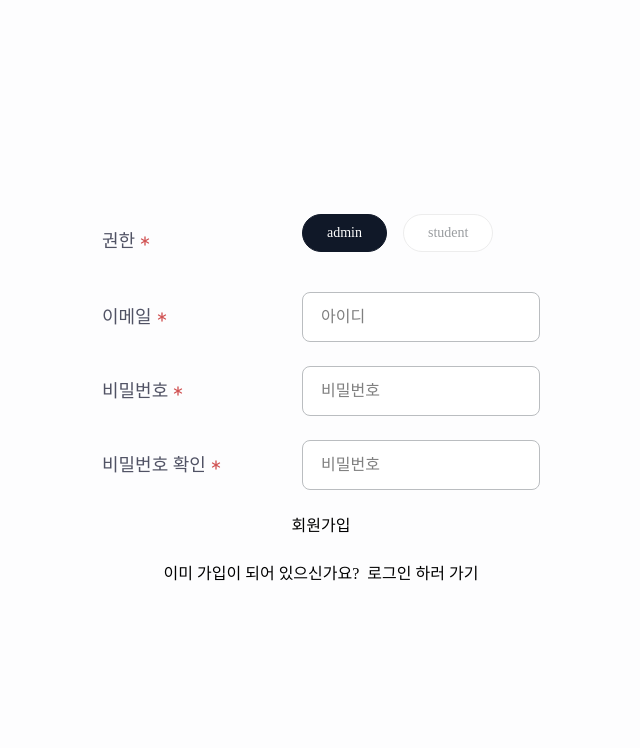
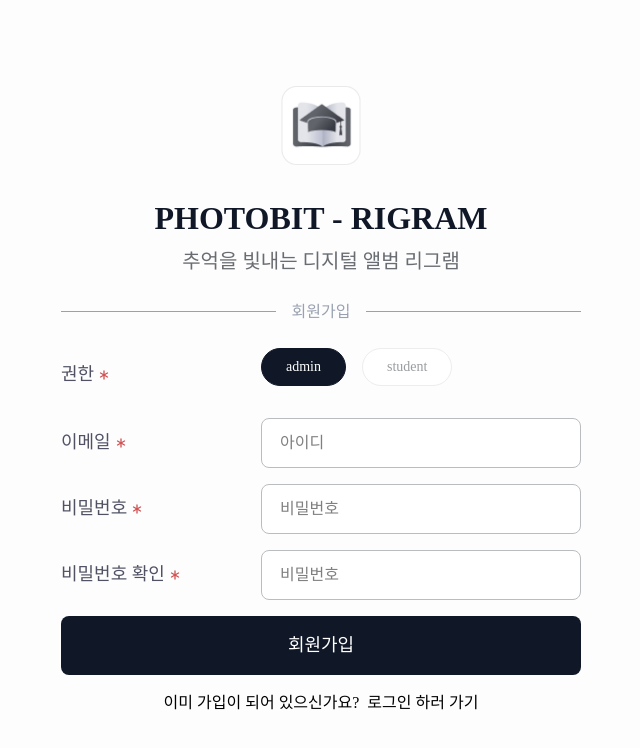
Before and after one commit to Photobit-RIGRAM/RIGRAM, a Next.js app: page /auth/sign-up in a window 1280 px wide. Shown: the top 748 px of the page, without its empty margins (319-959 px from the left). Built offline with nearby package versions, Linux system fonts and the light colour scheme; no server answers.

Commit message:
[Style] 로그인, 회원가입 페이지
- 스타일링 통일

```diff
--- /dev/null
+++ b/src/app/auth/layout.tsx
@@ -0,0 +1,42 @@
+'use client';
+
+import Image from 'next/image';
+import { usePathname } from 'next/navigation';
+
+export default function AuthLayout({ children }: { children: React.ReactNode }) {
+  const pathname = usePathname();
+  const segments = pathname.split('/').filter(Boolean);
+  const currentStep = segments[1];
+
+  return (
+    <section className="w-full h-full flex flex-col justify-center items-center px-5">
+      <div className="w-full md:max-w-[520px]">
+        <figure className="flex flex-col items-center gap-4 md:gap-7">
+          <div className="relative w-16 h-16 md:w-20 md:h-20">
+            <Image
+              src={`/images/logo.png`}
+              alt="리그램 로고"
+              fill
+              sizes="(max-width: 768px) 64px, 80px"
+              className="object-contain"
+            />
+          </div>
+          <figcaption className="flex flex-col items-center gap-1">
+            <h3 className="text-28 md:text-32 font-bold text-gray-900 uppercase">
+              photobit - rigram
+            </h3>
+            <p className="text-16 md:text-20 text-gray-700">추억을 빛내는 디지털 앨범 리그램</p>
+          </figcaption>
+        </figure>
+        <div className="flex items-center my-6">
+          <div className="flex-grow h-px bg-gray-400"></div>
+          <span className="text-14 md:text-16 px-4 text-gray-400">
+            {currentStep === 'login' ? '로그인' : '회원가입'}
+          </span>
+          <div className="flex-grow h-px bg-gray-400"></div>
+        </div>
+        {children}
+      </div>
+    </section>
+  );
+}
--- a/src/app/auth/login/page.tsx
+++ b/src/app/auth/login/page.tsx
@@ -64,33 +64,8 @@ export default function LoginPage() {
   };
 
   return (
-    <section className="w-full h-full flex flex-col justify-center items-center px-5">
-      <div className="w-full md:max-w-[520px]">
-        <figure className="flex flex-col items-center gap-4 md:gap-7">
-          <div className="relative w-16 h-16 md:w-20 md:h-20">
-            <Image
-              src={`/images/logo.png`}
-              alt="리그램 로고"
-              fill
-              sizes="(max-width: 768px) 64px, 80px"
-              className="object-contain"
-            />
-          </div>
-          <figcaption className="flex flex-col items-center gap-1">
-            <h3 className="text-28 md:text-32 font-bold text-gray-900 uppercase">
-              photobit - rigram
-            </h3>
-            <p className="text-16 md:text-20 text-gray-700">추억을 빛내는 디지털 앨범 리그램</p>
-          </figcaption>
-        </figure>
-        <div className="flex items-center my-6">
-          <div className="flex-grow h-px bg-gray-400"></div>
-          <span className="text-14 md:text-16 px-4 text-gray-400">로그인</span>
-          <div className="flex-grow h-px bg-gray-400"></div>
-        </div>
-
     <form action="" className="flex flex-col gap-4 md:gap-5" onSubmit={handleLogin}>
-          <div className="flex justify-center gap-4 mb-4">
+      <div className="flex justify-center gap-4">
         {['admin', 'student'].map((role) => (
           <label
             key={role}
@@ -114,12 +89,7 @@ export default function LoginPage() {
         ))}
       </div>
       <div className="flex flex-col gap-4">
-            <Input
-              purpose="id"
-              id="email"
-              value={email}
-              onChange={(e) => setEmail(e.target.value)}
-            />
+        <Input purpose="id" id="email" value={email} onChange={(e) => setEmail(e.target.value)} />
         <Input
           purpose="password"
           id="password"
@@ -136,7 +106,5 @@ export default function LoginPage() {
         {isLoading ? '로그인 중...' : '로그인'}
       </Button>
     </form>
-      </div>
-    </section>
   );
 }
--- a/src/app/auth/sign-up/page.tsx
+++ b/src/app/auth/sign-up/page.tsx
@@ -1,9 +1,5 @@
 import SignUpForm from '@/components/signUpForm';
 
 export default function SignUpPage() {
-  return (
-    <section className="flex justify-center items-center w-full h-full">
-      <SignUpForm />
-    </section>
-  );
+  return <SignUpForm />;
 }
--- a/src/components/signUpForm/index.tsx
+++ b/src/components/signUpForm/index.tsx
@@ -59,10 +59,10 @@ export default function SignUpForm() {
   };
 
   return (
-    <form onSubmit={handleSignUp}>
-      <div className="flex flex-col gap-6">
+    <form className="flex flex-col gap-4 md:gap-5" onSubmit={handleSignUp}>
+      <div className="flex flex-col gap-4">
         <div className="flex">
-          <label className="shrink-0 flex justify-start items-center gap-0.5 text-16 text-gray-800 w-[100px] md:text-18 md:w-[200px]">
+          <label className="shrink-0 flex justify-start items-center gap-0.5 text-16 text-gray-800 w-[120px] md:text-18 md:w-[200px]">
             권한
             <Asterisk className="text-red w-4 h-4" />
           </label>
@@ -88,12 +88,12 @@ export default function SignUpForm() {
                 {role}
               </label>
             ))}
-          </div>{' '}
+          </div>
         </div>
         <div className="flex justify-start items-center w-full">
           <label
             htmlFor="signup-email"
-            className="shrink-0 flex justify-start items-center gap-0.5 text-16 text-gray-800 w-[100px] md:text-18 md:w-[200px]"
+            className="shrink-0 flex justify-start items-center gap-0.5 text-16 text-gray-800 w-[120px] md:text-18 md:w-[200px]"
           >
             이메일
             <Asterisk className="text-red w-4 h-4" />
@@ -113,7 +113,7 @@ export default function SignUpForm() {
         <div className="flex justify-start items-center w-full">
           <label
             htmlFor="signup-password"
-            className="shrink-0 flex justify-start items-center gap-0.5 text-16 text-gray-800 w-[100px] md:text-18 md:w-[200px]"
+            className="shrink-0 flex justify-start items-center gap-0.5 text-16 text-gray-800 w-[120px] md:text-18 md:w-[200px]"
           >
             비밀번호
             <Asterisk className="text-red w-4 h-4" />
@@ -132,8 +132,8 @@ export default function SignUpForm() {
         </div>
         <div className="flex justify-start items-center w-full">
           <label
-            htmlFor="signup-password"
-            className="shrink-0 flex justify-start items-center gap-0.5 text-16 text-gray-800 w-[100px] md:text-18 md:w-[200px]"
+            htmlFor="signup-repeat-password"
+            className="shrink-0 flex justify-start items-center gap-0.5 text-16 text-gray-800 w-[120px] md:text-18 md:w-[200px]"
           >
             비밀번호 확인
             <Asterisk className="text-red w-4 h-4" />
@@ -141,7 +141,7 @@ export default function SignUpForm() {
           <div className="flex-1 min-w-0">
             <Input
               purpose="password"
-              id="signup-password"
+              id="signup-repeat-password"
               placeholder="비밀번호를 한 번 더 적어주세요."
               className="w-full"
               value={repeatPassword}
@@ -151,14 +151,16 @@ export default function SignUpForm() {
           </div>
         </div>
         {error && <p className="text-sm text-red-500">{error}</p>}
-        <Button type="submit" className="w-full" disabled={isLoading}>
+        <Button
+          type="submit"
+          className="w-full bg-gray-900 text-white text-18 py-4 rounded-lg"
+          disabled={isLoading}
+        >
           {isLoading ? '계정을 생성하는 중 입니다...' : '회원가입'}
         </Button>
         <div className="flex gap-2 mx-auto">
           <p>이미 가입이 되어 있으신가요?</p>
-          <Button href="/auth/login" className="underline">
-            로그인 하러 가기
-          </Button>
+          <Button href="/auth/login">로그인 하러 가기</Button>
         </div>
       </div>
     </form>
```
Lines whose indentation alone changed are shown as unchanged.
